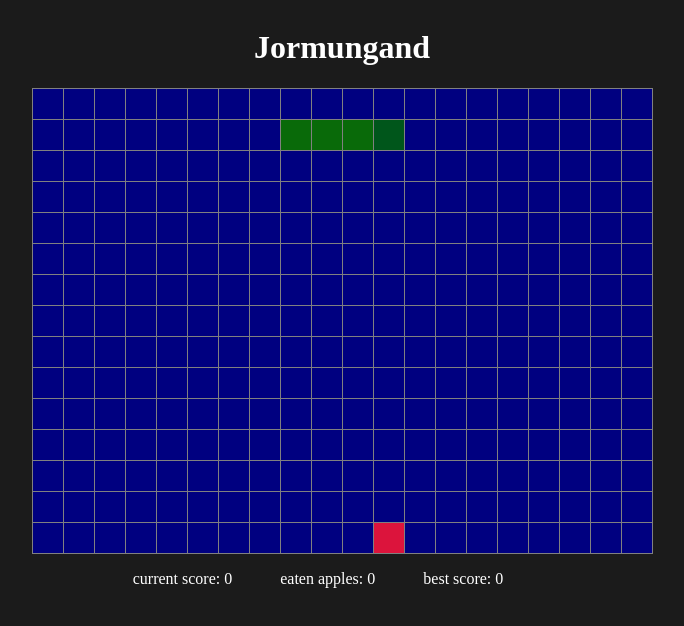
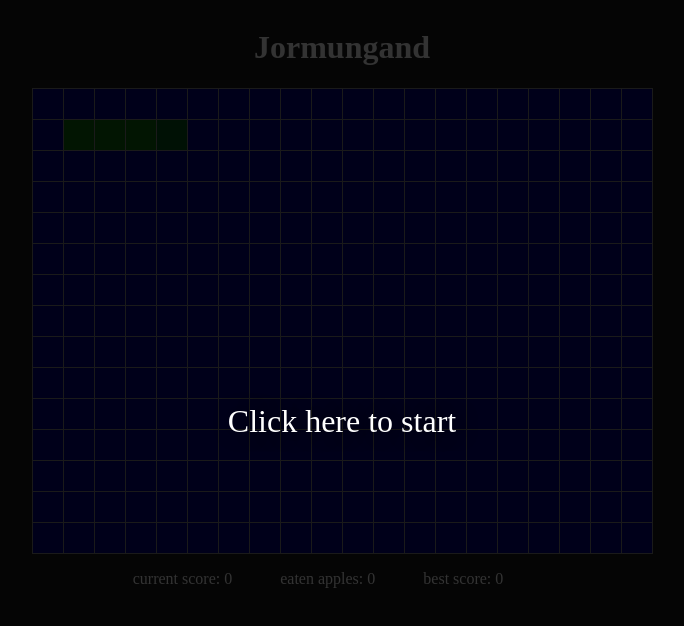
Before and after one commit to Adrian-Larenaudie/jormungand_snake_game, a website with bundled scripts: page index.html in a window 1280 px wide. Shown: the whole page, without its empty margins (298-982 px from the left). Built offline with nearby package versions, Linux system fonts and the light colour scheme.

Commit message:
WIP, game.js index.html style.css, msg: set a modal box and better interface work in progress;

```diff
--- a/index.html
+++ b/index.html
@@ -18,6 +18,10 @@
             <p class="score">eaten apples: <span class="eaten_apples_value">0</span></p>
             <p class="score">best score: <span class="best_score_value">0</span></p>
         </div>
+        <div class="modal">
+            <h1 class="modal_title"></h1>
+            <a class="launch_button">Click here to start</a>
+        </div>
 
     </main>
    <script type="module" src="./js/game.js"></script>
--- a/js/game.js
+++ b/js/game.js
@@ -11,6 +11,10 @@
     jormungand: null,
     //* la propriété qui va recevoir le setinterval
     interval: null,
+    //* la boutton de lancement de partie
+    button: document.querySelector('.launch_button'),
+    //* la boite modal pour modifier son style
+    modal: document.querySelector('.modal'),
 
     //* pour initier la partie
     init: () => {
@@ -18,12 +22,22 @@
         scoring.init();
         //* on dessine la grille de jeu
         grid.draw();
-        //* pour le moment un msg alert pour indiquer que la partie va débuter
-        alert("Commencer la partie")
         //* on instancie notre serpent: petite référence à la mtythologie scandinave <3
         game.jormungand = new Snake;
         //* on dessine le serpent
         game.jormungand.draw();
+        //* la modal est par défaut à visible
+        game.modal.style.visibility = 'visible';
+        //* évènement clique pour lancer la partie
+        game.button.addEventListener('click', (event) => {
+            game.modal.style.visibility = 'hidden';
+            game.launch_game();
+        });
+    },
+
+    launch_game: () => {
+        //* si game over on clear l'interval
+        clearInterval(game.interval);
         //* on active les touches directionnelles ZQSD
         game.user_input();
         //* le serpent commence à se déplacer :)
--- a/style.css
+++ b/style.css
@@ -25,3 +25,32 @@
 p span {
     padding-right: 3rem;
 }
+
+.modal {
+    display: flex;
+    flex-direction: column;
+    align-items: center;
+    justify-content: center;
+    visibility: visible;
+    position: absolute;
+    left: 0;
+    top: 0;
+    width: 100%;
+    height: 100%;
+    text-align: center;
+    z-index: 1000;
+    background-color:rgba(0, 0, 0, 0.8);;
+  }
+
+.launch_button {
+    cursor: pointer;
+    color: white;
+    font-size: 2rem;
+    text-shadow: 4px 1px 18px rgba(0,0,0,0.81);
+    transition: 0.1s;
+}
+
+.launch_button:hover {
+    transition: 0.1s;
+    transform: scale(1.02);
+}
```
